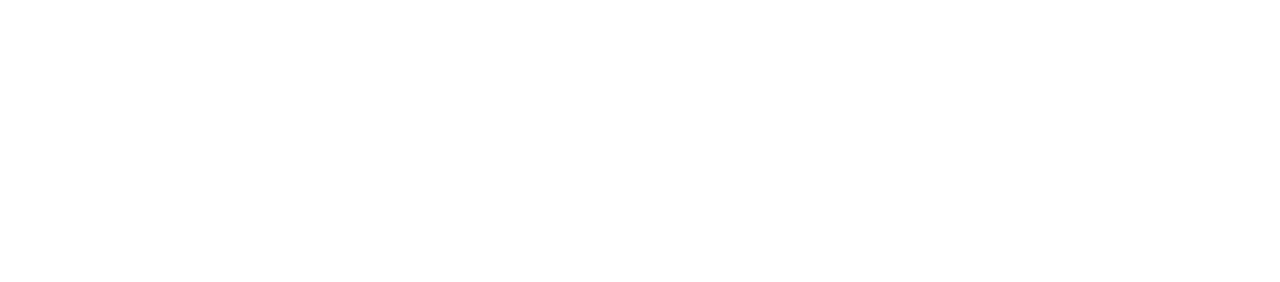
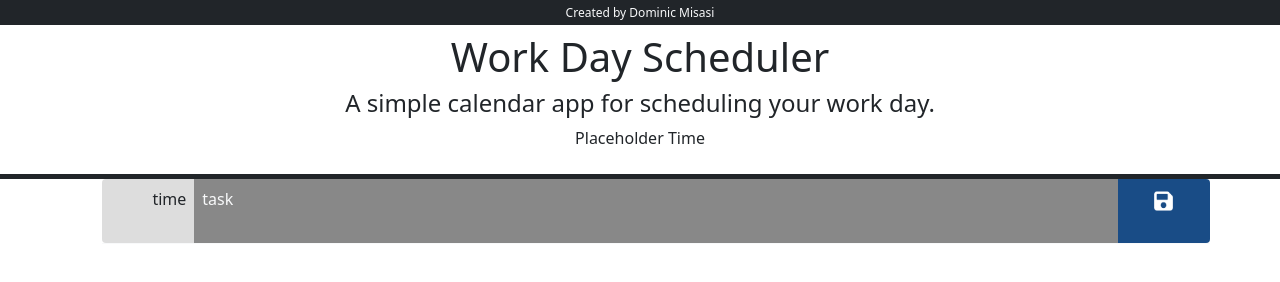
Before and after one commit to Meshtatsuo/BC_CH05_WorkDay-Scheduler, a plain HTML site: page index.html in a window 1280 px wide. Drawn offline with nearby package versions, Linux system fonts and the light colour scheme.

Commit message:
work on initial html and styling. some js

```diff
--- a/assets/js/script.js
+++ b/assets/js/script.js
@@ -0,0 +1,19 @@
+// FUNCTIONS
+
+// Generate each list item for the tasks
+
+const generateListItems = function () {
+  // Set classes for main divs beforehand. Makes it easy to tweak later
+  let liClasses =
+    "row item align-items-center text-light border-bottom border-1 border-light";
+  let timeSlotClasses =
+    "fill timeSlot p-2 col-1 text-dark text-end rounded-start";
+  let taskSlotClasses = "fill taskSlot p-2 col-10";
+  let saveSlotClasses = "fill saveSlot p-2 col-1 fill rounded-end";
+
+  // Create the needed elements for each list item
+  let listItemEl = $;
+};
+
+let listEl = $(".list");
+console.log(listEl);
--- a/assets/styles/styles.css
+++ b/assets/styles/styles.css
@@ -0,0 +1,55 @@
+* {
+  margin: 0;
+  padding: 0;
+}
+
+header a {
+  text-decoration: none;
+  color: white;
+}
+
+header p {
+  font-size: 12px;
+  margin: 0;
+  padding: 0.3em 0;
+  min-height: 100%;
+}
+
+.item {
+  min-height: 4em;
+  max-height: 5em;
+}
+
+.fill {
+  margin: 0;
+  padding: 0;
+  min-height: 4em;
+  max-height: 5em;
+}
+
+.timeSlot {
+  background-color: #dddddd;
+}
+
+.taskSlot {
+  background-color: #888888;
+}
+.taskSlot:hover {
+  background-color: #999999;
+}
+
+.saveSlot {
+  padding: 0;
+  background-color: #194c86;
+  text-align: center;
+  align-items: center;
+}
+.saveSlot:hover {
+  background-color: #245b9b;
+}
+
+.saveSlot img {
+  transform: scale(1);
+  max-width: 25%;
+  height: auto;
+}
--- a/index.html
+++ b/index.html
@@ -19,16 +19,51 @@
     <link rel="stylesheet" type="text/css" href="assets/styles/styles.css" />
   </head>
   <body>
+    <!-- Header here -->
     <header>
-      <!-- Header here -->
+      <div class="row bg-dark text-light text-center justify-content-center">
+        <div class="col">
+          <a
+            class="text-light"
+            href="https://www.github.com/meshtatsuo"
+            target="_blank"
+          >
+            <p>Created by Dominic Misasi</p>
+          </a>
+        </div>
+      </div>
     </header>
-
+    <!-- Jumbotron -->
     <section>
-      <!-- Jumbotron -->
+      <div
+        class="row border-bottom py-2 border-5 border-dark d-flex justify-content-center text-center"
+      >
+        <div class="col">
+          <h1>Work Day Scheduler</h1>
+          <h4>A simple calendar app for scheduling your work day.</h4>
+          <p class="time">Placeholder Time</p>
+        </div>
+      </div>
     </section>
 
-    <section>
+    <section class="container">
       <!-- Content Section. The rows for the scheduler goes here -->
+      <!-- Test Row. These will be dynamically generated on load -->
+      <ul class="list">
+        <li
+          class="row item align-items-center text-light border-bottom border-1 border-light"
+        >
+          <div class="fill timeSlot p-2 col-1 text-dark text-end rounded-start">
+            <p>time</p>
+          </div>
+          <div class="fill taskSlot p-2 col-10">
+            <p>task</p>
+          </div>
+          <div class="fill saveSlot p-2 col-1 fill rounded-end">
+            <img src="assets/images/floppy-disk-solid.png" alt="save icon" />
+          </div>
+        </li>
+      </ul>
     </section>
 
     <footer>
@@ -49,5 +84,6 @@
     ></script>
 
     <!-- Link local JS file here  -->
+    <script src="assets/js/script.js"></script>
   </body>
 </html>
```
Also changed, not shown: assets/images/floppy-disk-solid.png (added), assets/images/floppy-disk-solid.svg (added).
